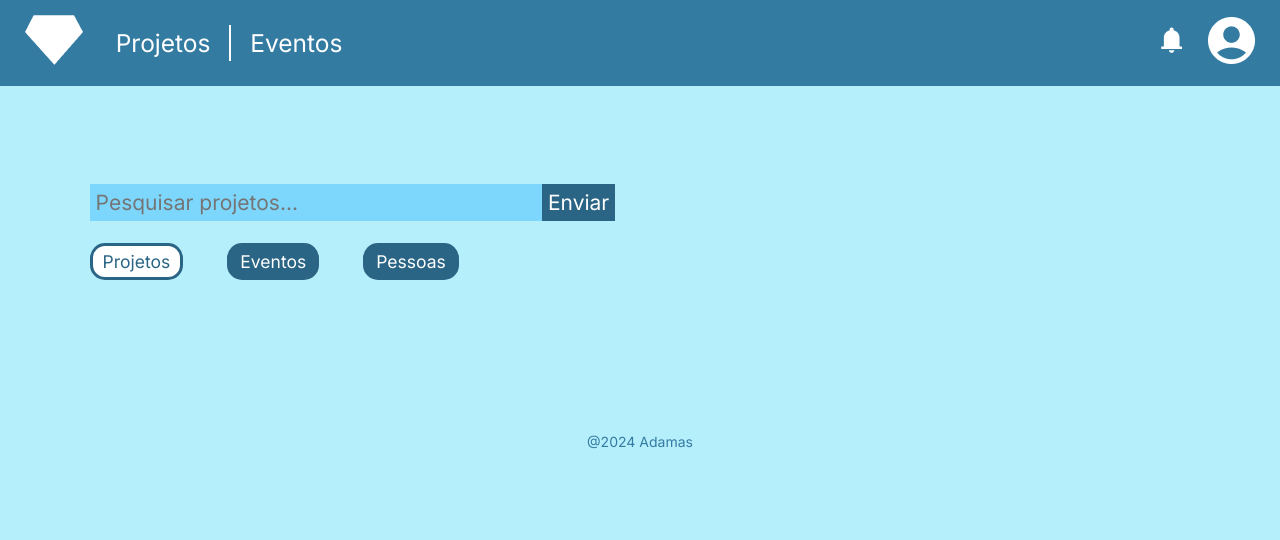
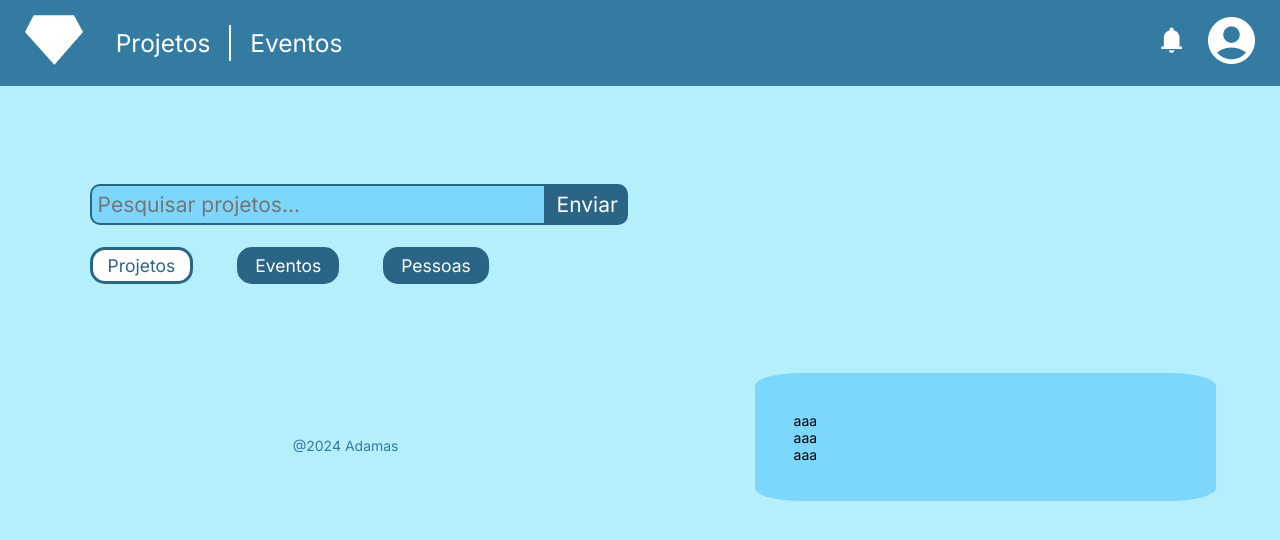
Before and after one commit to Noobolon/Adamas-FrontEnd, a Vue app: page /projetos in a window 1280 px wide. Shown: the top 540 px of the page. Built offline with nearby package versions, Linux system fonts and the light colour scheme.

Commit message:
início da estilização do container de tags

```diff
--- a/src/assets/css/pesquisas.css
+++ b/src/assets/css/pesquisas.css
@@ -1,6 +1,3 @@
-:root{
-    --borderradius: 15px;
-}
 
 main{
     padding: 7%;
@@ -18,25 +15,27 @@ main{
     margin-top: 8px;
     font-size: 1.5em;
     width: 40%;
-    border: none;
-    border-radius: var(--borderradius) 0 0 var(--borderradius);
+    border: solid 2px var(--ButtonColor);
+    border-radius: 10px 0px 0px 10px;
 }
 
 .srch_container button {
     padding: 6px;
+    width: 7.5%;
     margin-top: 8px;
     margin-right: 16px;
     color: var(--Text2);
     background: var(--ButtonColor);
     font-size: 1.5em;
-    border: none;
-    border-radius: 0 var(--borderradius) var(--borderradius) 0;
+    border: solid 2px var(--ButtonColor);
+    border-radius: 0 10px 10px 0;
     cursor: pointer;
   }
 
 .srch_container button:hover {
     background: var(--ButtonHoverColor);
   }
+
 
 
 /* Container de tipo de pesquisa */
@@ -50,7 +49,7 @@ main{
 }
 
 .contnt_container a{
-    padding: 5px 10px;
+    padding: 5px 15px;
     border-style: solid;
     border-radius: 15px;
     border-color: var(--ButtonColor);
@@ -71,6 +70,12 @@ main{
 
 
 /* Container de tags */
-/* .tag_container{
+.tag_container{
+    background-color: var(--MenuColor);
+    padding: 3%;
+    border-radius: 10%;
+    width: 30%;
+    float: right;
 
-} */
+    margin: 0 5% 0 5%;
+}
--- a/src/views/search/Projects.vue
+++ b/src/views/search/Projects.vue
@@ -27,17 +27,21 @@ export default{
         </div>
 
         <nav class="contnt_container">
-            <RouterLink to="" id="selected">Projetos</RouterLink>
-            <RouterLink to="">Eventos</RouterLink>
-            <RouterLink to="">Pessoas</RouterLink>
+            <RouterLink to="/projetos" id="selected">Projetos</RouterLink>
+            <RouterLink to="/eventos">Eventos</RouterLink>
+            <RouterLink to="/pessoas">Pessoas</RouterLink>
         </nav>
 
         <!-- container de tags (depois continuo) -->
-        <!-- <aside class="tag_container">
 
-        </aside> -->
 
     </main>
+
+    <aside class="tag_container">
+        <p>aaa</p>
+        <p>aaa</p>
+        <p>aaa</p>
+    </aside>
 
 </template>
 
```
